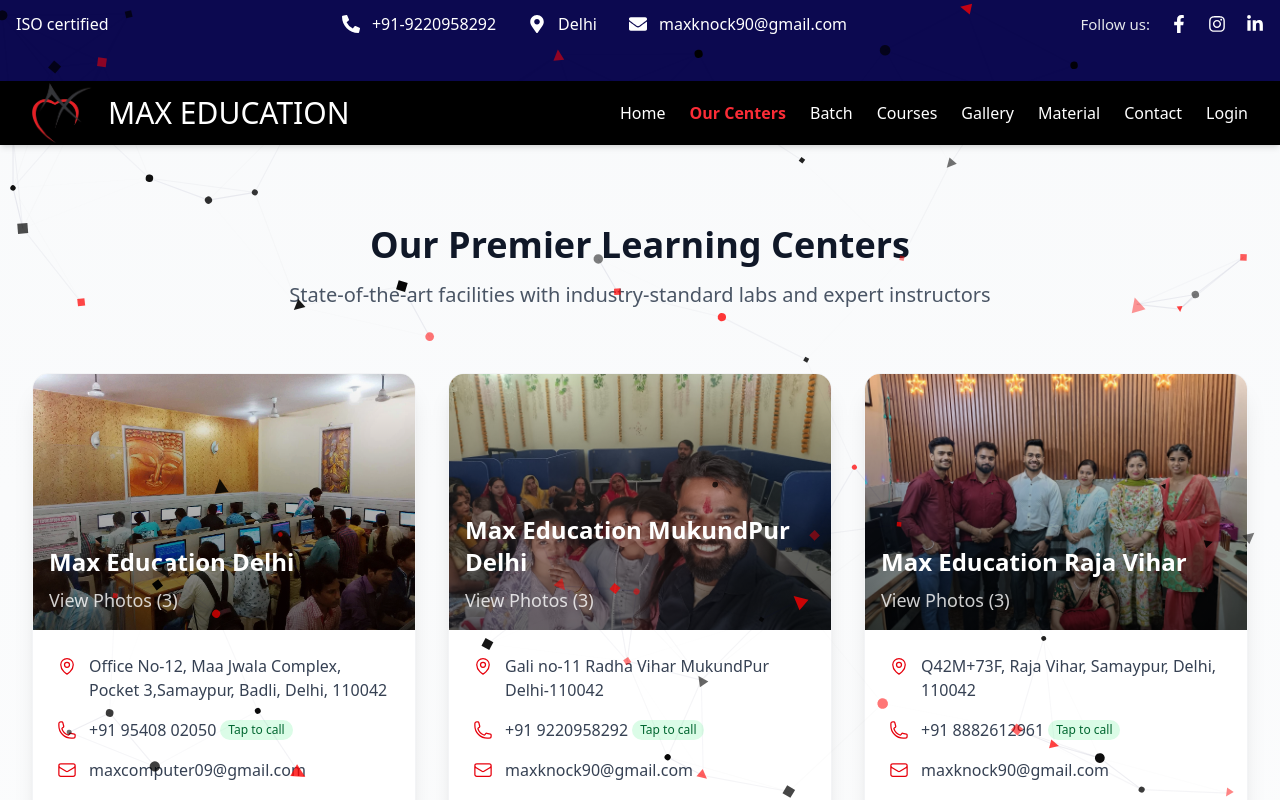
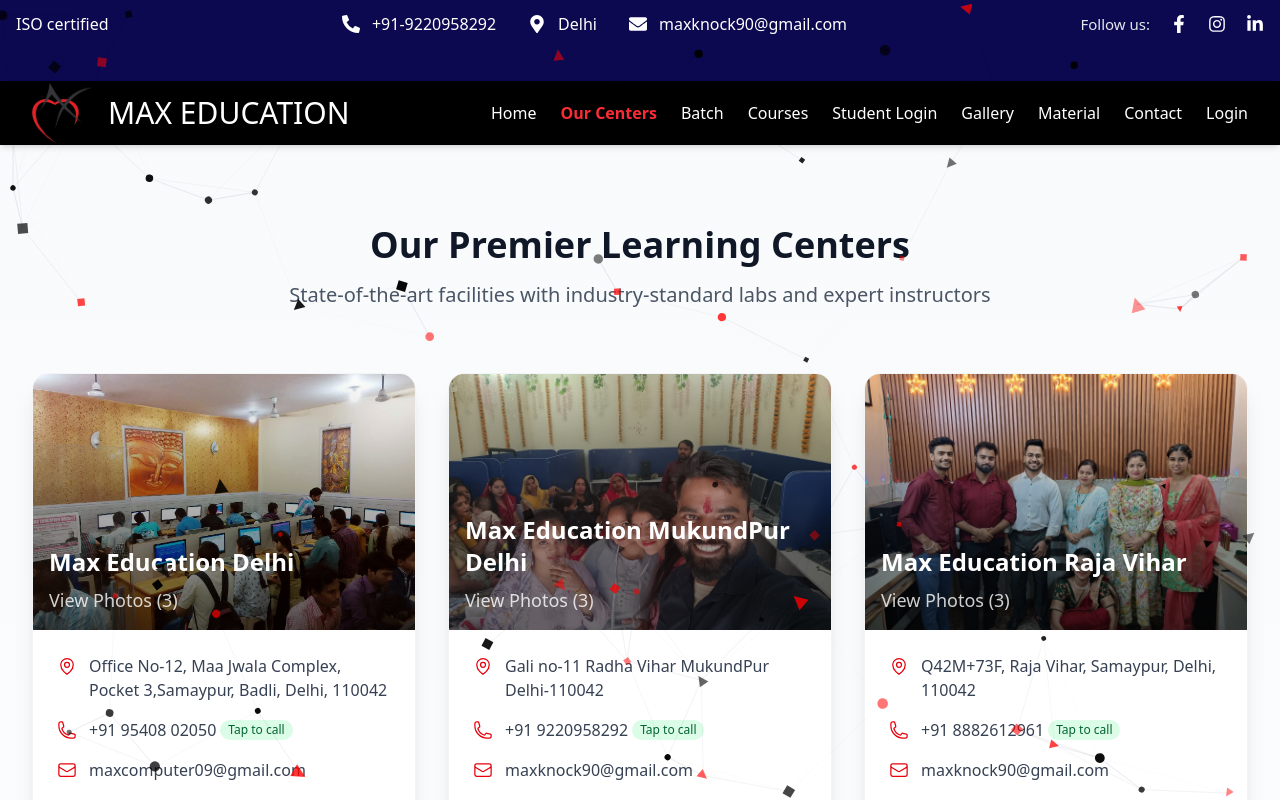
Before and after one commit to mrankit5575/max, a React (Vite) app: page /branches in a window 1280 px wide. Shown: the top 800 px of the page. Built offline with nearby package versions, Linux system fonts and the light colour scheme.

Commit message:
add protal

```diff
--- a/src/components/Navbar.jsx
+++ b/src/components/Navbar.jsx
@@ -63,6 +63,14 @@
               Courses
             </NavLink>
 
+             <a
+  href="https://max-portal-frontend-git-main-ankits-projects-88c25791.vercel.app/" // Replace with actual link
+  target="_blank"
+  rel="noopener noreferrer"
+  className="hover:text-red-500 transition-colors text-white"
+>
+  Student Login
+</a>
 
 
 
@@ -196,6 +204,15 @@
                 Contact
               </NavLink>
 
+                <a
+  href="https://max-portal-frontend-git-main-ankits-projects-88c25791.vercel.app/" // <-- Replace with actual link
+  target="_blank"
+  rel="noopener noreferrer"
+  onClick={() => setIsOpen(false)}
+  className="block px-3 py-2 rounded-md hover:bg-[#0C2950]/10 transition-colors text-white font-medium bg-red-500"
+>
+  Student Login
+</a>
 
 
               <NavLink
```
